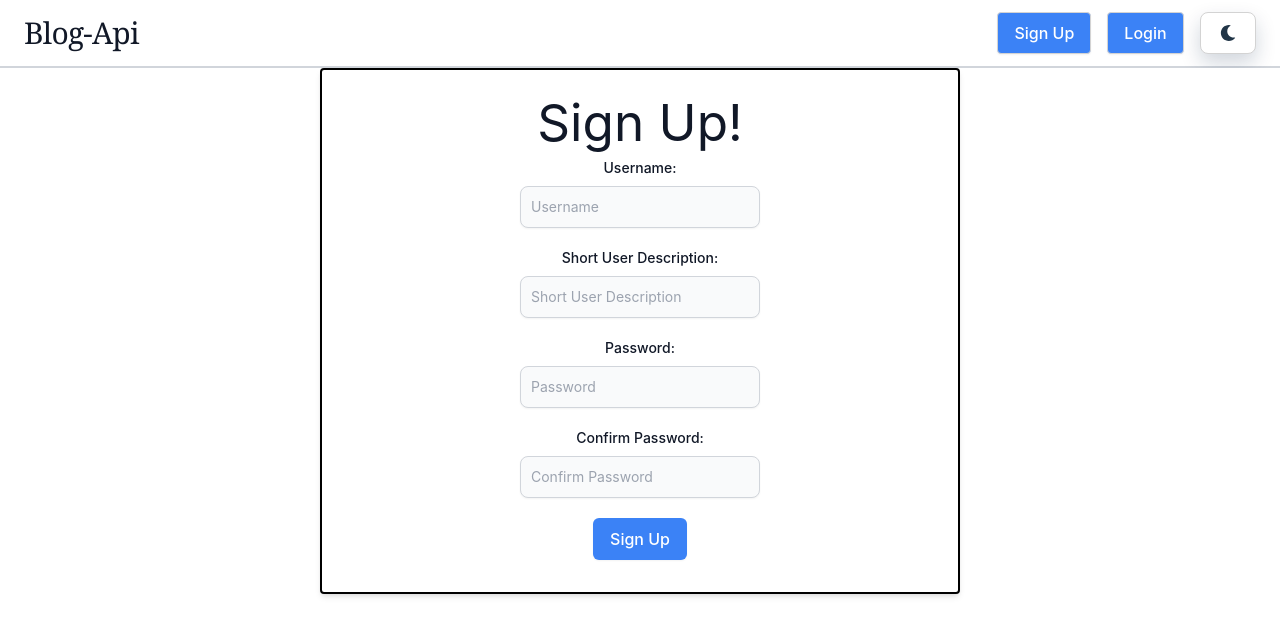
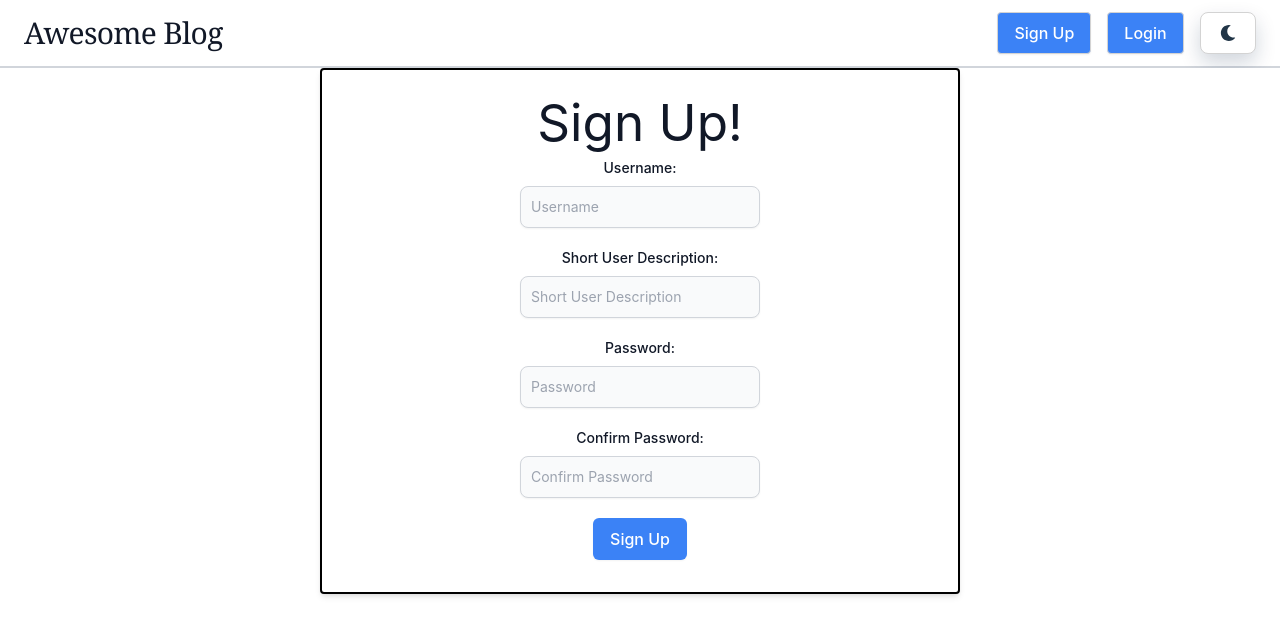
Before and after one commit to Baguirre03/blog, a React (Vite) app: page /signup in a window 1280 px wide. Shown: the top 636 px of the page. Built offline with nearby package versions, Linux system fonts and the light colour scheme.

Commit message:
update title

```diff
--- a/index.html
+++ b/index.html
@@ -4,7 +4,7 @@
     <meta charset="UTF-8" />
     <link rel="icon" type="image/svg+xml" href="/vite.svg" />
     <meta name="viewport" content="width=device-width, initial-scale=1.0" />
-    <title>Vite + React</title>
+    <title>Ben's Blog!</title>
   </head>
   <body>
     <div id="root"></div>
--- a/src/Header.jsx
+++ b/src/Header.jsx
@@ -11,7 +11,7 @@ export default function Header() {
     <nav className="dark:bg-gray-800 bg-white shadow-md border-b-2 border-gray-300 px-6 py-3 flex items-center justify-between">
       <div className="blog-header flex items-center justify-center text-3xl font-extrabold leading-none tracking-tight text-gray-900 dark:text-white">
         <Link to="/" className="font-serif">
-          Blog-Api
+          Awesome Blog
         </Link>
       </div>
       <div className="nav-options flex gap-4">
```
